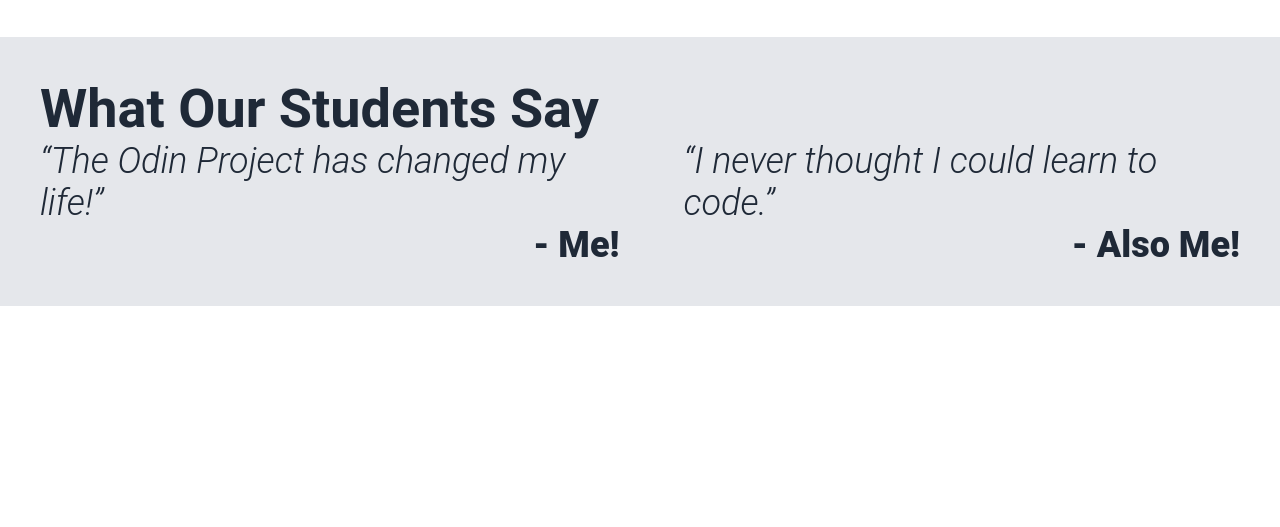
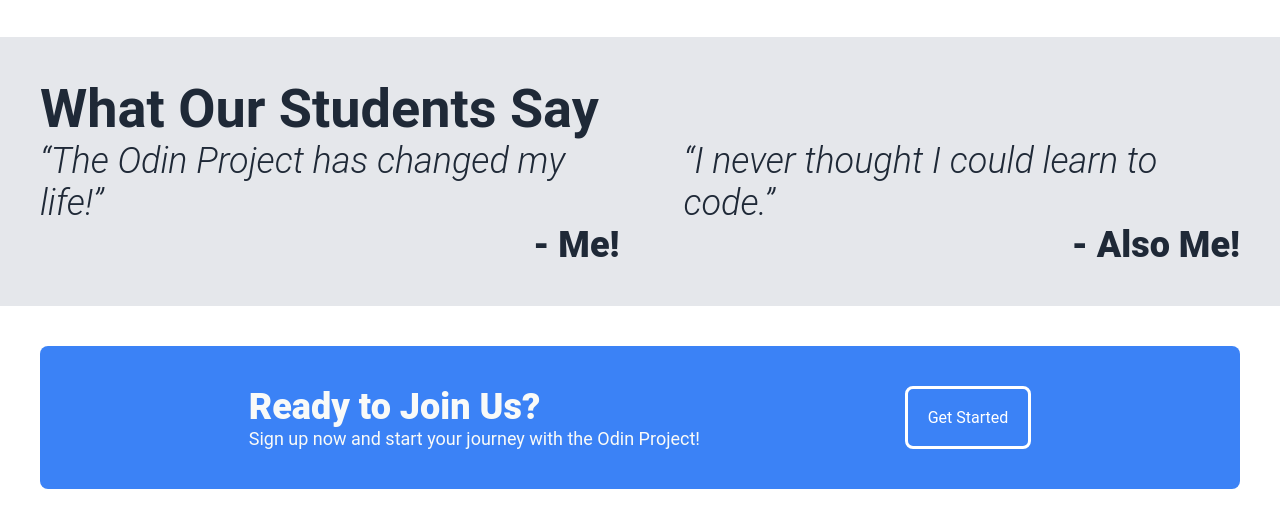
Before and after one commit to LXG17/odin-landing-page, a plain HTML site: page index.html in a window 1280 px wide. Shown: the part 908-1435 px from the top of the page. Before the commit the page ends 1214 px from the top, so only its background shows below. Drawn offline with Linux system fonts and the light colour scheme.

Commit message:
Add call-to-action section with styling and content

```diff
--- a/index.html
+++ b/index.html
@@ -73,5 +73,15 @@
             </div>
         </div>
     </section>
+
+    <section class="cta">
+        <div class="cta-content">
+            <div class="cta-text">
+                <h2 class="cta-title">Ready to Join Us?</h2>
+                <p class="cta-subtitle">Sign up now and start your journey with the Odin Project!</p>
+            </div>
+            <button class="cta-button">Get Started</button>
+        </div>
+    </section>
 </body>
 </html>
--- a/styles.css
+++ b/styles.css
@@ -169,3 +169,44 @@ q {
 .testimonial p{
     text-align: end;
 }
+
+.cta{
+    max-width: 1200px;
+    margin: 0 auto;
+    padding: 40px 40px;
+}
+
+.cta-content{
+    background-color: #3B82F6;
+    display: flex;
+    justify-content: space-evenly;
+    padding: 40px 20px;
+    gap: 16px;
+    border-radius: 8px;
+}
+
+.cta-title{
+    font-size: 36px;
+    font-weight: 900;
+    color: #F9FAF8;
+}
+
+.cta-subtitle{
+    font-size: 18px;
+    color: #F9FAF8;
+}
+
+.cta-button{
+    background-color: #3B82F6;
+    color: white;
+    font-size: 16px;
+    border: 3px solid white;
+    border-radius: 8px;
+    padding: 10px 20px;
+    width: fit-content;
+}
+
+.cta-button:hover {
+    background-color: white;
+    color: #3B82F6;
+}
```
